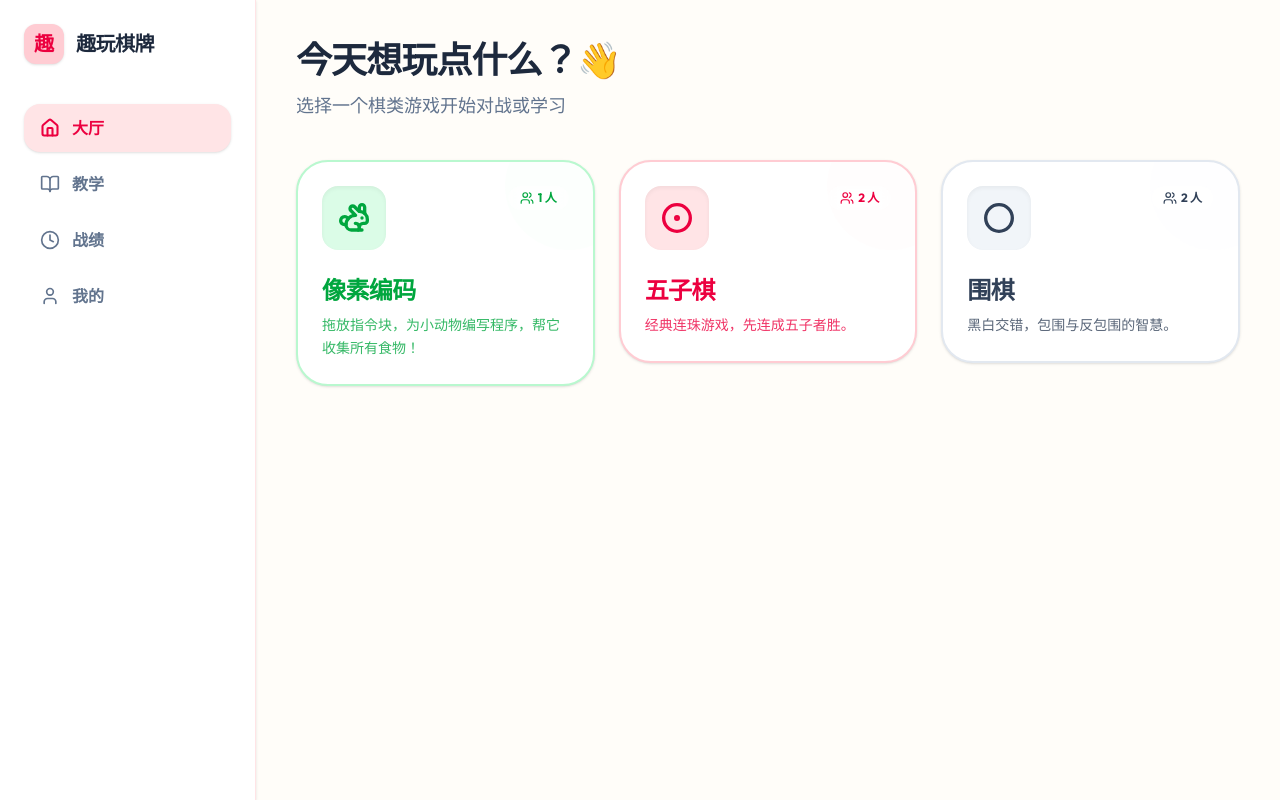
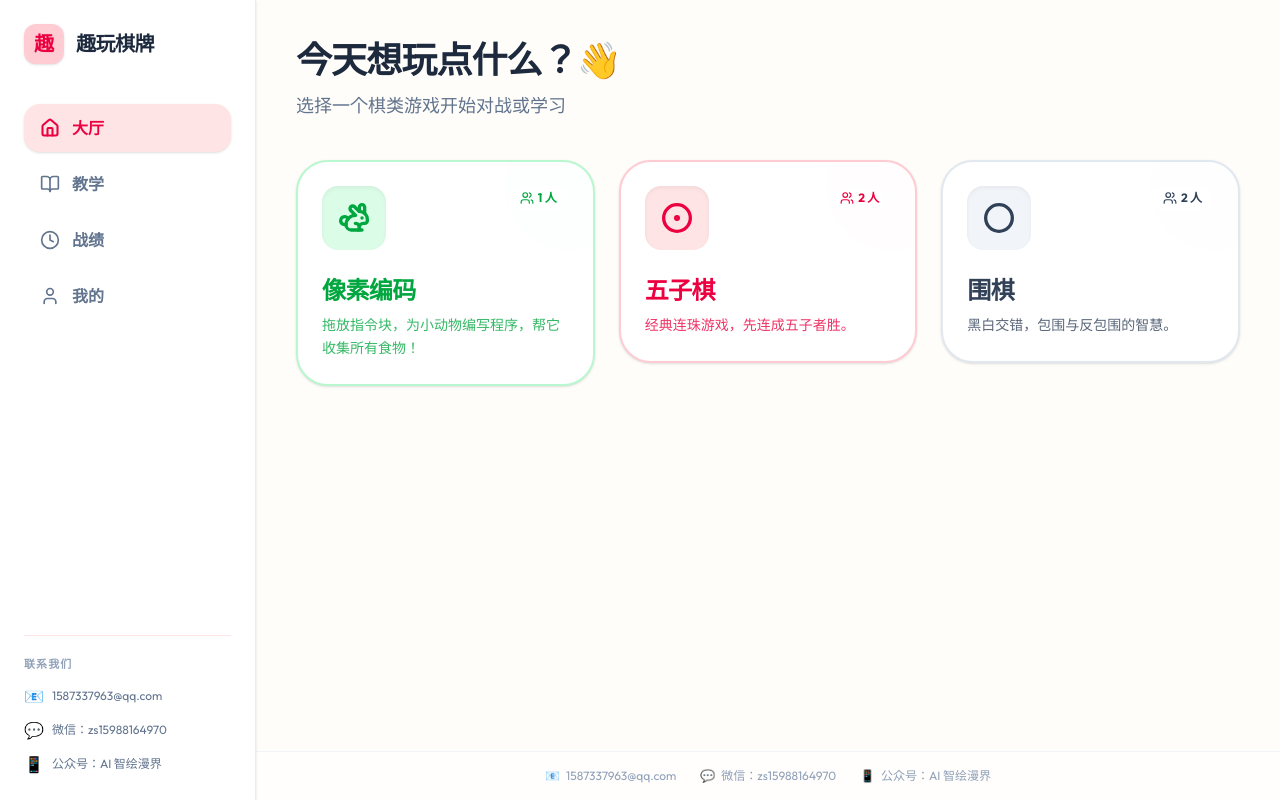
Before and after one commit to wogua-307/Card-Games, a React (Vite) app: page / in a window 1280 px wide. Built offline with nearby package versions, Linux system fonts and the light colour scheme.

Commit message:
FEAT: 联系内容

```diff
--- a/src/components/Layout.tsx
+++ b/src/components/Layout.tsx
@@ -33,11 +33,10 @@ export function Layout({ children, currentTab, setCurrentTab }: LayoutProps) {
               <button
                 key={tab.id}
                 onClick={() => setCurrentTab(tab.id)}
-                className={`w-full flex items-center gap-3 px-4 py-3 rounded-2xl transition-all duration-200 font-bold ${
-                  isActive
+                className={`w-full flex items-center gap-3 px-4 py-3 rounded-2xl transition-all duration-200 font-bold ${isActive
                     ? 'bg-rose-100 text-rose-600 shadow-sm'
                     : 'text-slate-500 hover:bg-slate-50 hover:text-slate-700'
-                }`}
+                  }`}
               >
                 <Icon size={20} strokeWidth={isActive ? 2.5 : 2} />
                 {tab.label}
@@ -45,11 +44,45 @@ export function Layout({ children, currentTab, setCurrentTab }: LayoutProps) {
             );
           })}
         </nav>
+
+        {/* Contact Info - Desktop Sidebar */}
+        <div className="mt-6 pt-5 border-t border-rose-100 space-y-2.5">
+          <p className="text-[11px] font-bold text-slate-400 uppercase tracking-widest mb-3">联系我们</p>
+          <a href="mailto:1587337963@qq.com" className="flex items-center gap-2 text-xs text-slate-500 hover:text-rose-500 transition-colors">
+            <span className="text-base">📧</span>
+            <span className="truncate">1587337963@qq.com</span>
+          </a>
+          <div className="flex items-center gap-2 text-xs text-slate-500">
+            <span className="text-base">💬</span>
+            <span>微信：zs15988164970</span>
+          </div>
+          <div className="flex items-center gap-2 text-xs text-slate-500">
+            <span className="text-base">📱</span>
+            <span>公众号：AI 智绘漫界</span>
+          </div>
+        </div>
       </aside>
 
       {/* Main Content */}
-      <main className="flex-1 overflow-y-auto relative pb-20 md:pb-0">
-        {children}
+      <main className="flex-1 overflow-y-auto relative pb-20 md:pb-0 flex flex-col">
+        <div className="flex-1">
+          {children}
+        </div>
+
+        {/* Footer - visible on desktop in main area */}
+        <footer className="hidden md:block border-t border-slate-100 px-8 py-4 bg-white/50">
+          <div className="flex flex-wrap items-center justify-center gap-6 text-xs text-slate-400">
+            <a href="mailto:1587337963@qq.com" className="flex items-center gap-1.5 hover:text-rose-400 transition-colors">
+              <span>📧</span> 1587337963@qq.com
+            </a>
+            <span className="flex items-center gap-1.5">
+              <span>💬</span> 微信：zs15988164970
+            </span>
+            <span className="flex items-center gap-1.5">
+              <span>📱</span> 公众号：AI 智绘漫界
+            </span>
+          </div>
+        </footer>
       </main>
 
       {/* Mobile Bottom Nav */}
@@ -61,9 +94,8 @@ export function Layout({ children, currentTab, setCurrentTab }: LayoutProps) {
             <button
               key={tab.id}
               onClick={() => setCurrentTab(tab.id)}
-              className={`flex flex-col items-center gap-1 p-2 transition-all duration-200 ${
-                isActive ? 'text-rose-500 scale-110' : 'text-slate-400'
-              }`}
+              className={`flex flex-col items-center gap-1 p-2 transition-all duration-200 ${isActive ? 'text-rose-500 scale-110' : 'text-slate-400'
+                }`}
             >
               <div className={`p-2 rounded-xl ${isActive ? 'bg-rose-50' : ''}`}>
                 <Icon size={22} strokeWidth={isActive ? 2.5 : 2} />
```
